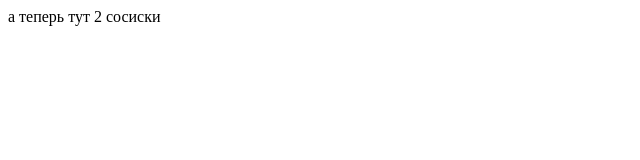
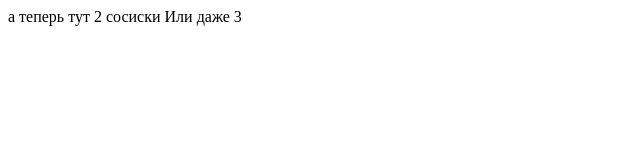
Before and after one commit to Chikalo/udemy, a plain HTML site: page index.html in a window 1280 px wide. Shown: the full height of the page, 0-640 px from the left. Drawn offline with Linux system fonts and the light colour scheme.

Commit message:
add script file

```diff
--- a/index.html
+++ b/index.html
@@ -1,6 +1,7 @@
 <html>
     <header>
        а теперь тут 2 сосиски
+       Или даже 3
 
     </header>
 </html>
```
